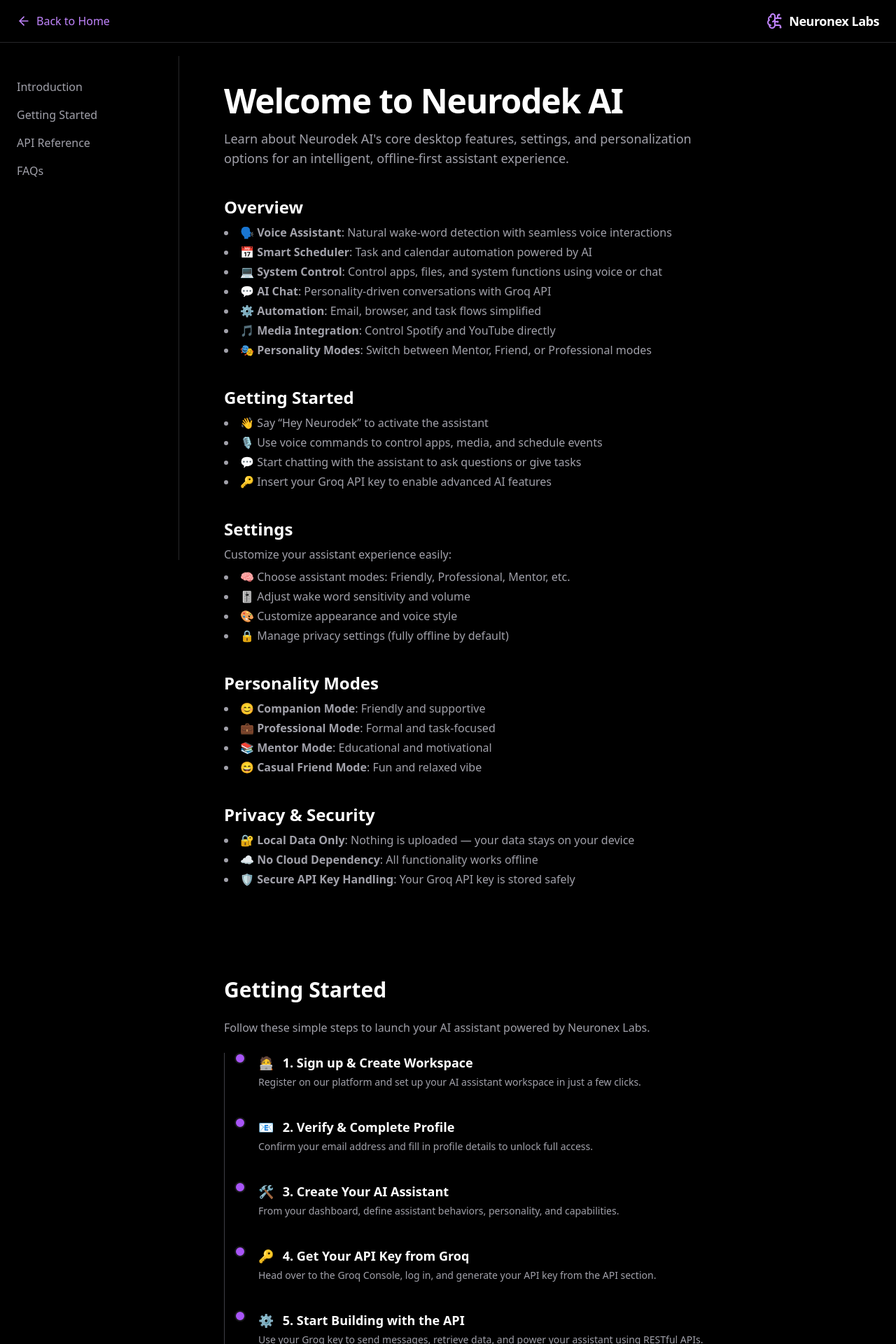
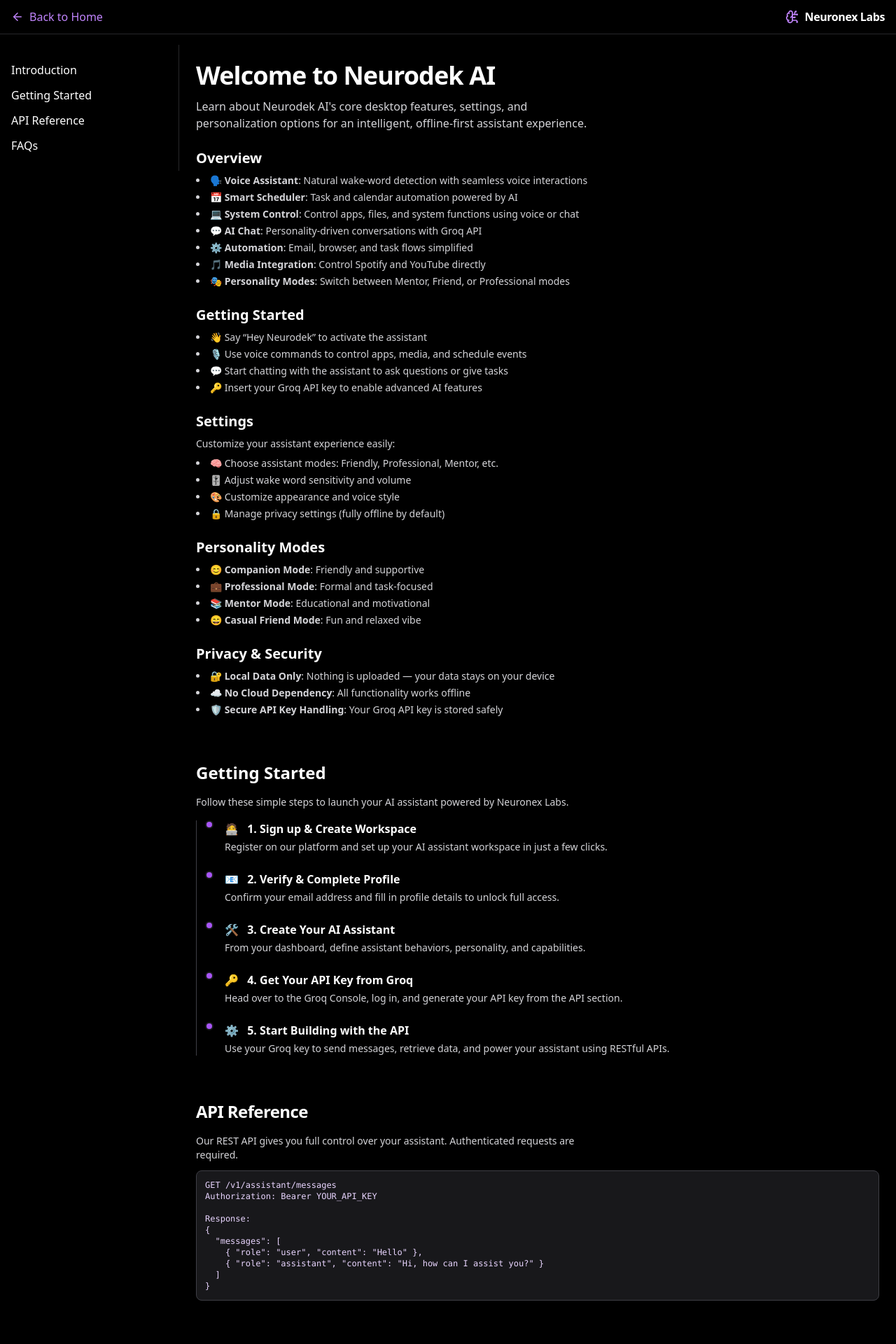
Before and after one commit to anurag-srivatsav/NeuroDesk, a React (Vite) app: page /Docs in a window 1280 px wide. Shown: the top 1920 px of the page at 70% size. Built offline with nearby package versions, Linux system fonts and the light colour scheme.

Commit message:
Update Docs.tsx

```diff
--- a/src/Docs.tsx
+++ b/src/Docs.tsx
@@ -1,6 +1,6 @@
-import React from 'react';
+import React, { useState } from 'react';
 import { Link } from 'react-router-dom';
-import { ArrowLeft, BrainCircuit } from 'lucide-react';
+import { ArrowLeft, BrainCircuit, Menu, X } from 'lucide-react';
 
 const sections = [
   { id: 'intro', title: 'Introduction' },
@@ -10,35 +10,53 @@
 ];
 
 function Docs() {
+  const [isSidebarOpen, setIsSidebarOpen] = useState(false);
+
+  const toggleSidebar = () => {
+    setIsSidebarOpen(!isSidebarOpen);
+  };
+
   return (
-    <div className="min-h-screen bg-black text-white font-sans">
+    <div className="min-h-screen bg-black text-white font-sans overflow-x-hidden">
       {/* Top Navbar */}
-      <nav className="fixed top-0 w-full z-50 py-4 px-6 bg-black border-b border-zinc-800 flex justify-between items-center">
+      <nav className="fixed top-0 w-full z-50 py-3 px-3 sm:px-4 bg-black border-b border-zinc-800 flex justify-between items-center">
         <Link
           to="/"
-          className="flex items-center gap-2 text-purple-400 hover:text-purple-300 transition-colors"
+          className="flex items-center gap-2 text-purple-400 hover:text-purple-300 transition-colors text-sm sm:text-base"
         >
-          <ArrowLeft size={20} />
+          <ArrowLeft size={18} />
           Back to Home
         </Link>
         <div className="flex items-center gap-2">
-          <BrainCircuit className="w-6 h-6 text-purple-400" />
-          <span className="text-lg font-semibold text-white tracking-tight">
+          <BrainCircuit className="w-5 h-5 text-purple-400" />
+          <span className="text-base font-semibold text-white tracking-tight">
             Neuronex Labs
           </span>
         </div>
+        <button
+          className="sm:hidden text-white"
+          onClick={toggleSidebar}
+          aria-label="Toggle sidebar"
+        >
+          {isSidebarOpen ? <X size={22} /> : <Menu size={22} />}
+        </button>
       </nav>
 
       {/* Layout with Sidebar */}
-      <div className="flex pt-20">
+      <div className="flex pt-16">
         {/* Sidebar */}
-        <aside className="w-64 h-[calc(100vh-5rem)] sticky top-20 border-r border-zinc-800 bg-black/90 px-6 py-8 space-y-6 text-zinc-400">
-          <nav className="space-y-4">
+        <aside
+          className={`fixed inset-y-0 left-0 w-56 sm:w-64 h-full border-r border-zinc-800 bg-black px-4 py-6 space-y-4 text-white transform ${
+            isSidebarOpen ? 'translate-x-0' : '-translate-x-full'
+          } sm:translate-x-0 transition-transform duration-300 z-50 sm:sticky sm:top-16`}
+        >
+          <nav className="space-y-3">
             {sections.map((section) => (
               <a
                 key={section.id}
                 href={`#${section.id}`}
-                className="block hover:text-purple-400 transition-colors font-medium"
+                className="block text-base hover:text-purple-300 transition-colors font-medium"
+                onClick={() => setIsSidebarOpen(false)}
               >
                 {section.title}
               </a>
@@ -46,21 +64,31 @@
           </nav>
         </aside>
 
+        {/* Overlay for mobile when sidebar is open */}
+        {isSidebarOpen && (
+          <div
+            className="fixed inset-0 bg-black/70 z-40 sm:hidden"
+            onClick={toggleSidebar}
+          ></div>
+        )}
+
         {/* Main Content */}
-        <main className="flex-1 px-6 md:px-16 py-10 space-y-32 max-w-5xl mx-auto">
+        <main className="flex-1 px-3 sm:px-4 md:px-6 py-6 space-y-12 sm:space-y-16 w-full max-w-full mx-auto">
           {/* Introduction */}
-          <section id="intro" className="space-y-10">
-            <div className="space-y-4">
-              <h1 className="text-5xl font-bold tracking-tight">Welcome to Neurodek AI</h1>
-              <p className="text-zinc-400 text-lg max-w-2xl">
+          <section id="intro" className="space-y-6">
+            <div className="space-y-3">
+              <h1 className="text-3xl sm:text-4xl font-bold tracking-tight">
+                Welcome to Neurodek AI
+              </h1>
+              <p className="text-zinc-300 text-sm sm:text-base max-w-xl">
                 Learn about Neurodek AI's core desktop features, settings, and personalization options for an intelligent, offline-first assistant experience.
               </p>
             </div>
 
             {/* Overview */}
             <div className="space-y-2">
-              <h2 className="text-2xl font-semibold text-white">Overview</h2>
-              <ul className="list-disc list-inside text-zinc-400 space-y-1">
+              <h2 className="text-lg sm:text-xl font-semibold text-white">Overview</h2>
+              <ul className="list-disc list-inside text-zinc-300 space-y-1 text-xs sm:text-sm">
                 <li>🗣️ <b>Voice Assistant</b>: Natural wake-word detection with seamless voice interactions</li>
                 <li>📅 <b>Smart Scheduler</b>: Task and calendar automation powered by AI</li>
                 <li>💻 <b>System Control</b>: Control apps, files, and system functions using voice or chat</li>
@@ -73,8 +101,8 @@
 
             {/* Getting Started Overview */}
             <div className="space-y-2">
-              <h2 className="text-2xl font-semibold text-white">Getting Started</h2>
-              <ul className="list-disc list-inside text-zinc-400 space-y-1">
+              <h2 className="text-lg sm:text-xl font-semibold text-white">Getting Started</h2>
+              <ul className="list-disc list-inside text-zinc-300 space-y-1 text-xs sm:text-sm">
                 <li>👋 Say “Hey Neurodek” to activate the assistant</li>
                 <li>🎙️ Use voice commands to control apps, media, and schedule events</li>
                 <li>💬 Start chatting with the assistant to ask questions or give tasks</li>
@@ -84,9 +112,9 @@
 
             {/* Settings */}
             <div className="space-y-2">
-              <h2 className="text-2xl font-semibold text-white">Settings</h2>
-              <p className="text-zinc-400">Customize your assistant experience easily:</p>
-              <ul className="list-disc list-inside text-zinc-400 space-y-1">
+              <h2 className="text-lg sm:text-xl font-semibold text-white">Settings</h2>
+              <p className="text-zinc-300 text-xs sm:text-sm">Customize your assistant experience easily:</p>
+              <ul className="list-disc list-inside text-zinc-300 space-y-1 text-xs sm:text-sm">
                 <li>🧠 Choose assistant modes: Friendly, Professional, Mentor, etc.</li>
                 <li>🎚️ Adjust wake word sensitivity and volume</li>
                 <li>🎨 Customize appearance and voice style</li>
@@ -96,8 +124,8 @@
 
             {/* Personality Modes */}
             <div className="space-y-2">
-              <h2 className="text-2xl font-semibold text-white">Personality Modes</h2>
-              <ul className="list-disc list-inside text-zinc-400 space-y-1">
+              <h2 className="text-lg sm:text-xl font-semibold text-white">Personality Modes</h2>
+              <ul className="list-disc list-inside text-zinc-300 space-y-1 text-xs sm:text-sm">
                 <li>😊 <b>Companion Mode</b>: Friendly and supportive</li>
                 <li>💼 <b>Professional Mode</b>: Formal and task-focused</li>
                 <li>📚 <b>Mentor Mode</b>: Educational and motivational</li>
@@ -107,8 +135,8 @@
 
             {/* Privacy & Security */}
             <div className="space-y-2">
-              <h2 className="text-2xl font-semibold text-white">Privacy & Security</h2>
-              <ul className="list-disc list-inside text-zinc-400 space-y-1">
+              <h2 className="text-lg sm:text-xl font-semibold text-white">Privacy & Security</h2>
+              <ul className="list-disc list-inside text-zinc-300 space-y-1 text-xs sm:text-sm">
                 <li>🔐 <b>Local Data Only</b>: Nothing is uploaded — your data stays on your device</li>
                 <li>☁️ <b>No Cloud Dependency</b>: All functionality works offline</li>
                 <li>🛡️ <b>Secure API Key Handling</b>: Your Groq API key is stored safely</li>
@@ -117,13 +145,13 @@
           </section>
 
           {/* Getting Started Steps */}
-          <section id="getting-started" className="space-y-6">
-            <h2 className="text-3xl font-bold text-white">Getting Started</h2>
-            <p className="text-zinc-400 text-base">
+          <section id="getting-started" className="space-y-4">
+            <h2 className="text-xl sm:text-2xl font-bold text-white">Getting Started</h2>
+            <p className="text-zinc-300 text-xs sm:text-sm">
               Follow these simple steps to launch your AI assistant powered by Neuronex Labs.
             </p>
 
-            <ol className="relative border-l border-zinc-700 pl-6 space-y-10">
+            <ol className="relative border-l border-zinc-700 pl-5 space-y-6">
               {[
                 {
                   icon: '🧑‍💻',
@@ -151,12 +179,12 @@
                   desc: 'Use your Groq key to send messages, retrieve data, and power your assistant using RESTful APIs.'
                 },
               ].map((step, i) => (
-                <li key={i} className="relative pl-6">
-                  <div className="absolute left-[-0.6rem] top-0 w-4 h-4 bg-purple-500 rounded-full border-2 border-zinc-900"></div>
-                  <div className="text-white font-semibold text-lg mb-1">
+                <li key={i} className="relative pl-5">
+                  <div className="absolute left-[-0.5rem] top-0 w-3 h-3 bg-purple-500 rounded-full border-2 border-zinc-900"></div>
+                  <div className="text-white font-semibold text-sm sm:text-base mb-1">
                     <span className="text-purple-400 mr-2">{step.icon}</span> {`${i + 1}. ${step.title}`}
                   </div>
-                  <p className="text-zinc-400 text-sm">{step.desc}</p>
+                  <p className="text-zinc-300 text-xs sm:text-sm">{step.desc}</p>
                 </li>
               ))}
             </ol>
@@ -164,11 +192,11 @@
 
           {/* API Reference */}
           <section id="api">
-            <h2 className="text-3xl font-semibold text-white mb-6 tracking-tight">API Reference</h2>
-            <p className="text-zinc-400 mb-4 max-w-2xl">
+            <h2 className="text-xl sm:text-2xl font-semibold text-white mb-4 tracking-tight">API Reference</h2>
+            <p className="text-zinc-300 mb-3 text-xs sm:text-sm max-w-xl">
               Our REST API gives you full control over your assistant. Authenticated requests are required.
             </p>
-            <pre className="bg-zinc-900 border border-zinc-700 rounded-lg p-4 text-sm overflow-x-auto text-purple-200">
+            <pre className="bg-zinc-900 border border-zinc-700 rounded-lg p-3 text-xs overflow-x-auto text-purple-200">
 {`GET /v1/assistant/messages
 Authorization: Bearer YOUR_API_KEY
 
@@ -184,14 +212,14 @@
 
           {/* FAQ */}
           <section id="faq">
-            <h2 className="text-3xl font-semibold text-white mb-6 tracking-tight">FAQs</h2>
-            <div className="space-y-6 text-zinc-300">
+            <h2 className="text-xl sm:text-2xl font-semibold text-white mb-4 tracking-tight">FAQs</h2>
+            <div className="space-y-4 text-zinc-300 text-xs sm:text-sm">
               <div>
-                <h3 className="font-bold text-white">How do I get an API key?</h3>
+                <h3 className="font-bold text-white text-sm sm:text-base">How do I get an API key?</h3>
                 <p>Sign in to your dashboard, navigate to API settings, and generate your key.</p>
               </div>
               <div>
-                <h3 className="font-bold text-white">Is there a free tier?</h3>
+                <h3 className="font-bold text-white text-sm sm:text-base">Is there a free tier?</h3>
                 <p>Yes, our free tier includes 1000 monthly requests and access to all core features.</p>
               </div>
             </div>
```
